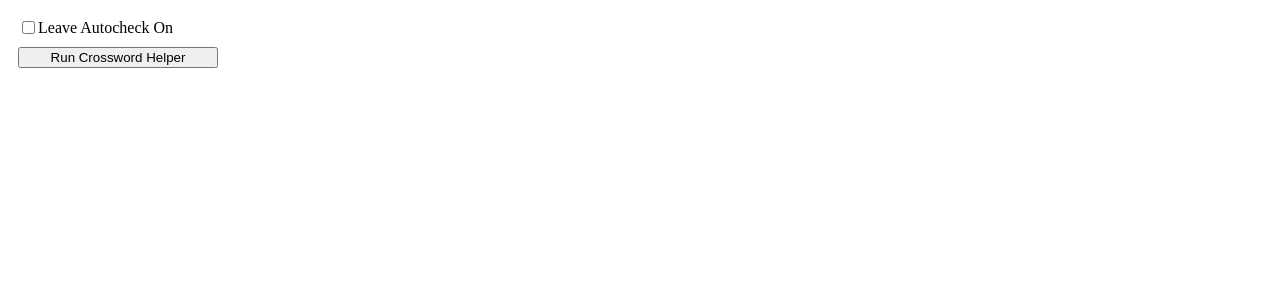
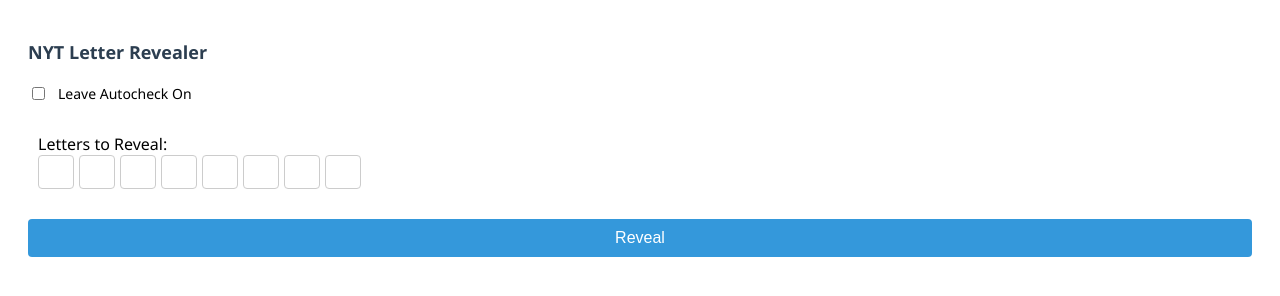
Before and after one commit to abhinav1127/NYT-Crossword-Helper, a website built with webpack: page src/frontend/popup.html in a window 1280 px wide. Built offline with nearby package versions, Linux system fonts and the light colour scheme.

Commit message:
functional and ok

```diff
--- a/src/frontend/popup.html
+++ b/src/frontend/popup.html
@@ -2,26 +2,85 @@
 <html>
 	<head>
 		<style>
-			body {
-				width: 200px;
+			.container {
+				padding: 20px;
+				font-family: "Segoe UI", Tahoma, Geneva, Verdana, sans-serif;
+			}
+			h1 {
+				font-size: 18px;
+				margin-bottom: 20px;
+				color: #2c3e50;
+			}
+			.toggle-container {
+				display: flex;
+				align-items: center;
+				margin-bottom: 20px;
+			}
+			.toggle-container label {
+				margin-left: 10px;
+				font-size: 14px;
+			}
+			.letter-input-container {
+				display: flex;
+				gap: 5px;
+				margin-bottom: 20px;
+			}
+			.letter-input {
+				width: 30px;
+				height: 30px;
+				text-align: center;
+				text-transform: uppercase;
+				font-size: 16px;
+				border: 1px solid #ccc;
+				border-radius: 4px;
+			}
+			.letter-input:focus {
+				outline: none;
+				border-color: #3498db;
+				box-shadow: 0 0 0 2px rgba(52, 152, 219, 0.3);
+			}
+			.letter-input-wrapper {
+				cursor: pointer;
 				padding: 10px;
 			}
-			label {
-				display: flex;
-				align-items: center;
+			button {
+				width: 100%;
+				padding: 10px;
+				background-color: #3498db;
+				color: white;
+				border: none;
+				border-radius: 4px;
+				cursor: pointer;
+				font-size: 16px;
+				transition: background-color 0.3s;
 			}
-			button {
-				margin-top: 10px;
-				width: 100%;
+			button:hover {
+				background-color: #2980b9;
 			}
 		</style>
 	</head>
 	<body>
-		<label>
-			<input type="checkbox" id="autocheck-toggle" />
-			Leave Autocheck On
-		</label>
-		<button id="submit-button">Run Crossword Helper</button>
+		<div class="container">
+			<h1>NYT Letter Revealer</h1>
+			<div class="toggle-container">
+				<input type="checkbox" id="autocheck-toggle" />
+				<label for="autocheck-toggle">Leave Autocheck On</label>
+			</div>
+			<div class="letter-input-wrapper" id="letter-input-wrapper">
+				<label for="letter-inputs">Letters to Reveal:</label>
+				<div id="letter-inputs" class="letter-input-container">
+					<input type="text" class="letter-input" maxlength="1" />
+					<input type="text" class="letter-input" maxlength="1" />
+					<input type="text" class="letter-input" maxlength="1" />
+					<input type="text" class="letter-input" maxlength="1" />
+					<input type="text" class="letter-input" maxlength="1" />
+					<input type="text" class="letter-input" maxlength="1" />
+					<input type="text" class="letter-input" maxlength="1" />
+					<input type="text" class="letter-input" maxlength="1" />
+				</div>
+			</div>
+			<button id="reveal-button">Reveal</button>
+		</div>
 		<script src="popup.js"></script>
 	</body>
 </html>
```
Also changed, not shown: src/frontend/popup.ts (+55 -3 lines).
